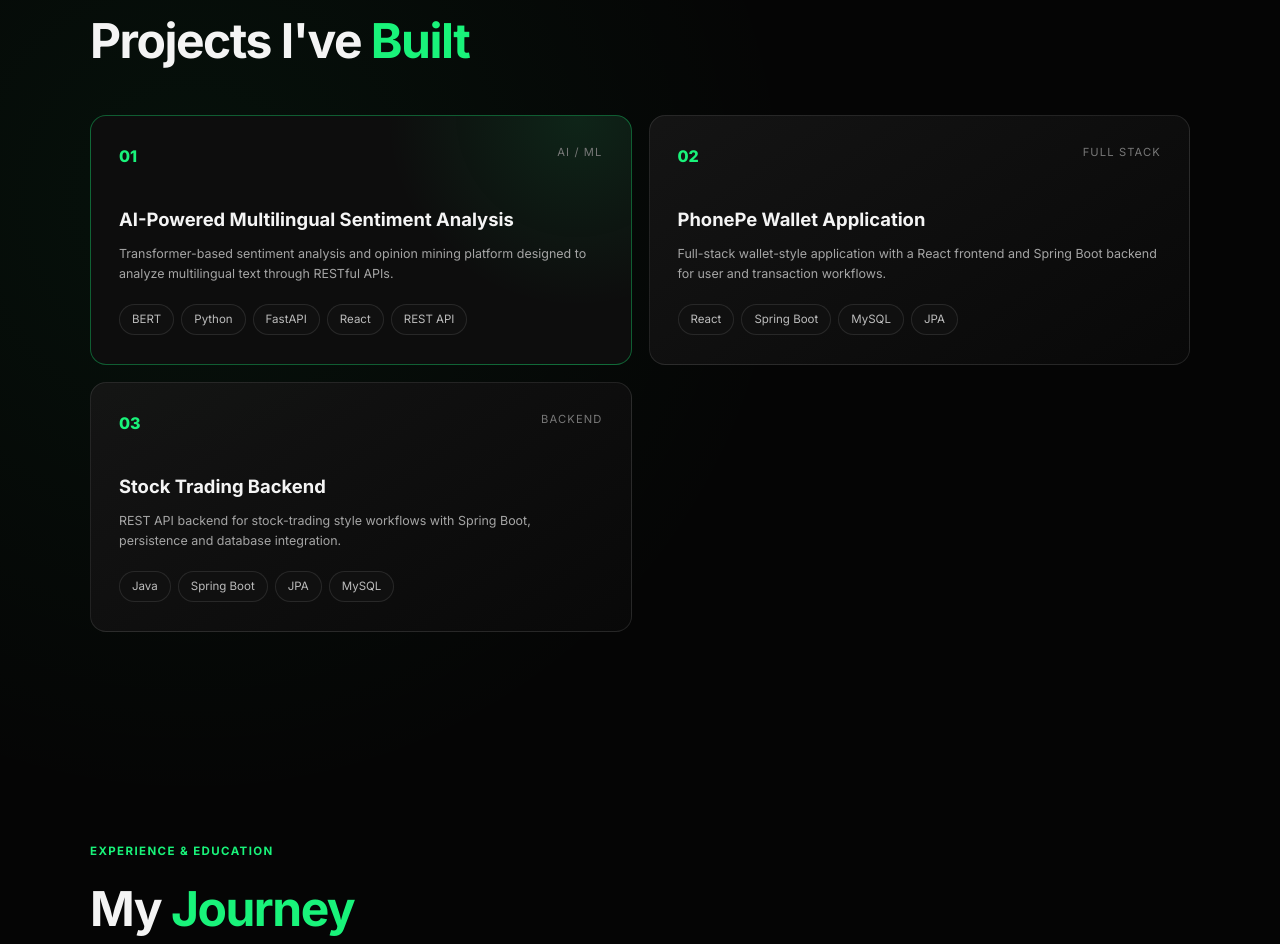
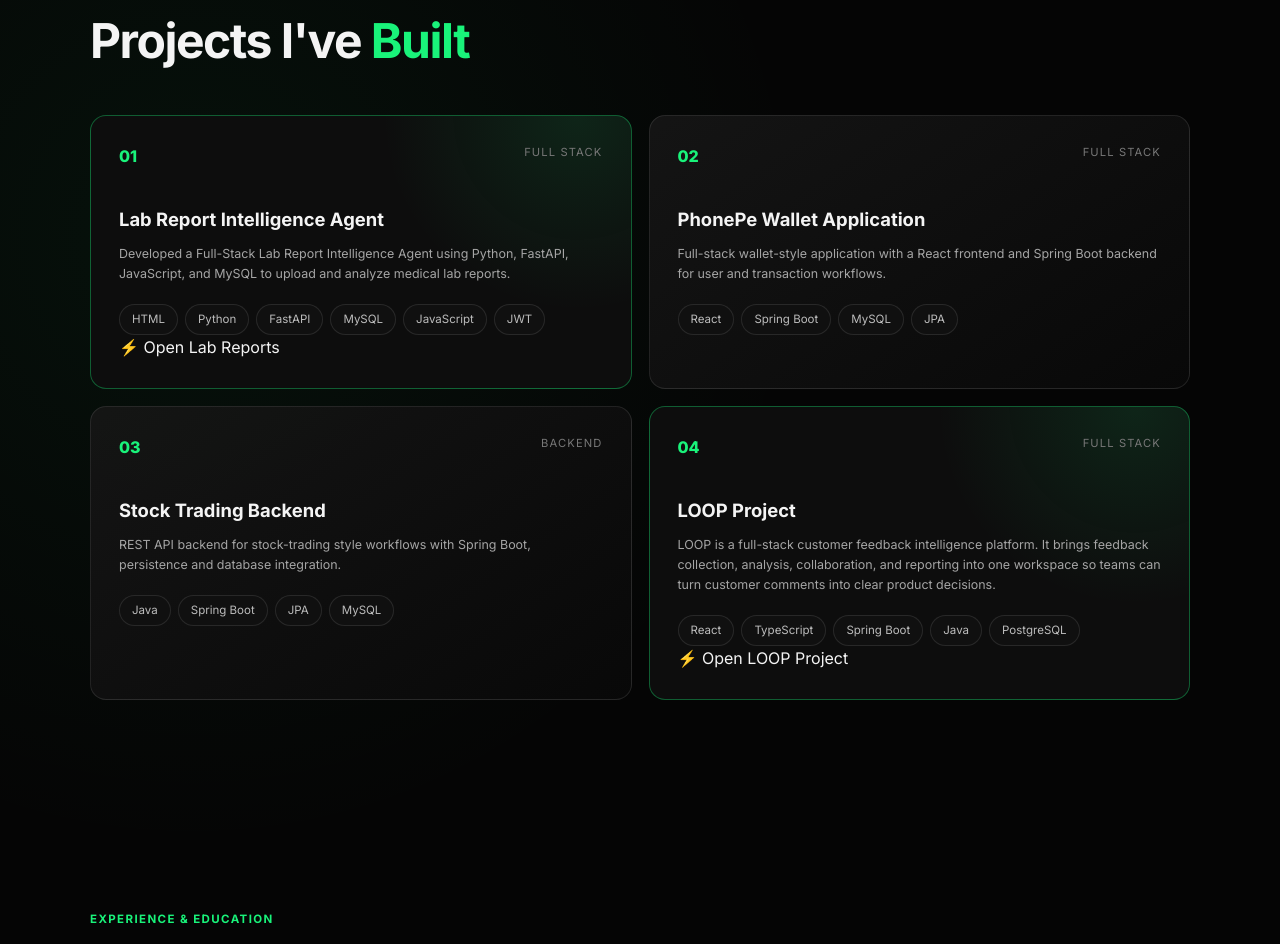
Before and after one commit to vamshidhar-reddy890/portfolio, a plain HTML site: page index.html in a window 1280 px wide. Shown: the part 2352-3296 px from the top of the page. Drawn offline with Linux system fonts and the light colour scheme.

Commit message:
Update project details and links in index.html

```diff
--- a/index.html
+++ b/index.html
@@ -172,16 +172,24 @@
         <article class="project-card featured reveal">
           <div class="project-top">
             <span class="project-number">01</span>
-            <span class="project-type">AI / ML</span>
+            <span class="project-type">Full Stack</span>
           </div>
-          <h3>AI-Powered Multilingual Sentiment Analysis</h3>
+          <h3>Lab Report Intelligence Agent</h3>
           <p>
-            Transformer-based sentiment analysis and opinion mining platform
-            designed to analyze multilingual text through RESTful APIs.
+            Developed a Full-Stack Lab Report Intelligence Agent using Python, FastAPI, JavaScript, and MySQL to upload and analyze medical lab reports.
           </p>
           <div class="tech-list">
-            <span>BERT</span><span>Python</span><span>FastAPI</span><span>React</span><span>REST API</span>
+            <span>HTML</span><span>Python</span><span>FastAPI</span><span>MySQL</span><span>JavaScript</span><span>JWT</span>
           </div>
+          <div class="project-link">
+          <a
+            href="https://vamshidhar-reddy890.github.io/LabReports/#/login"
+            target="_blank"
+            rel="noopener noreferrer"
+            >
+            ⚡ Open Lab Reports
+          </a>
+        </div>
         </article>
 
         <article class="project-card reveal">
@@ -213,6 +221,30 @@
             <span>Java</span><span>Spring Boot</span><span>JPA</span><span>MySQL</span>
           </div>
         </article>
+
+        <article class="project-card featured reveal">
+          <div class="project-top">
+            <span class="project-number">04</span>
+            <span class="project-type">Full Stack</span>
+          </div>
+          <h3>LOOP Project</h3>
+          <p>
+            LOOP is a full-stack customer feedback intelligence platform. It brings feedback collection, analysis, collaboration, and reporting into one workspace so teams can turn customer comments into clear product decisions.
+          </p>
+          <div class="tech-list">
+            <span>React</span><span>TypeScript</span><span>Spring Boot</span><span>Java</span><span>PostgreSQL</span>
+          </div>
+          <div class="project-link">
+          <a
+            href="https://loop-9uia.onrender.com/login"
+            target="_blank"
+            rel="noopener noreferrer"
+            >
+            ⚡ Open LOOP Project
+          </a>
+        </div>
+        </article>
+
       </div>
     </section>
 
```
